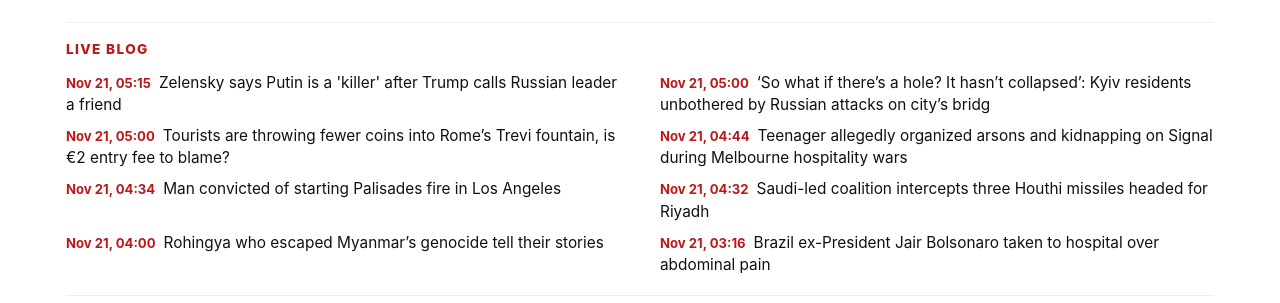
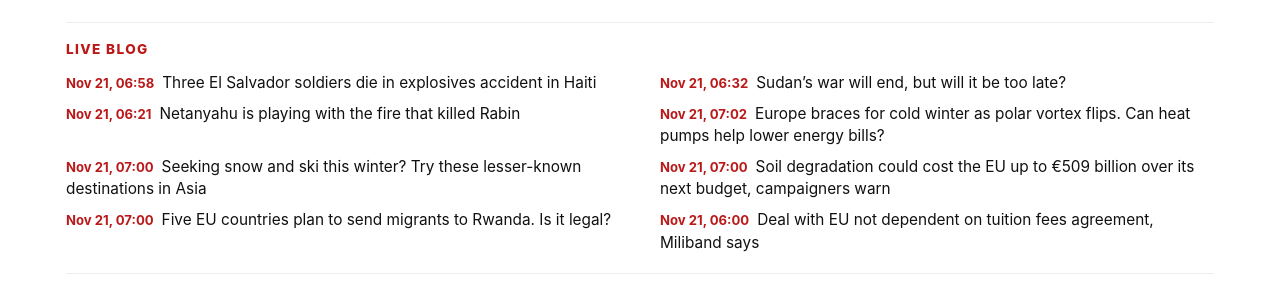
Before and after one commit to pintuguptaji/western-world-news, a plain HTML site: page index.html in a window 1280 px wide. Shown: the part 1405-1708 px from the top of the page. Drawn offline with Linux system fonts and the light colour scheme.

Commit message:
Auto-publish: 0 new stories, 2026-11-21

```diff
--- a/assets/js/content.js
+++ b/assets/js/content.js
@@ -880,43 +880,43 @@ window.WWN_DEFAULT_CONTENT = {
   ],
   "justIn": [
     {
-      "time": "Nov 21, 05:15",
-      "text": "Zelensky says Putin is a 'killer' after Trump calls Russian leader a friend",
+      "time": "Nov 21, 06:58",
+      "text": "Three El Salvador soldiers die in explosives accident in Haiti",
       "link": "live.html"
     },
     {
-      "time": "Nov 21, 05:00",
-      "text": "‘So what if there’s a hole? It hasn’t collapsed’: Kyiv residents unbothered by Russian attacks on city’s bridg",
+      "time": "Nov 21, 06:32",
+      "text": "Sudan’s war will end, but will it be too late?",
       "link": "live.html"
     },
     {
-      "time": "Nov 21, 05:00",
-      "text": "Tourists are throwing fewer coins into Rome’s Trevi fountain, is €2 entry fee to blame?",
+      "time": "Nov 21, 06:21",
+      "text": "Netanyahu is playing with the fire that killed Rabin",
       "link": "live.html"
     },
     {
-      "time": "Nov 21, 04:44",
-      "text": "Teenager allegedly organized arsons and kidnapping on Signal during Melbourne hospitality wars",
+      "time": "Nov 21, 07:02",
+      "text": "Europe braces for cold winter as polar vortex flips. Can heat pumps help lower energy bills?",
       "link": "live.html"
     },
     {
-      "time": "Nov 21, 04:34",
-      "text": "Man convicted of starting Palisades fire in Los Angeles",
+      "time": "Nov 21, 07:00",
+      "text": "Seeking snow and ski this winter? Try these lesser-known destinations in Asia",
       "link": "live.html"
     },
     {
-      "time": "Nov 21, 04:32",
-      "text": "Saudi-led coalition intercepts three Houthi missiles headed for Riyadh",
+      "time": "Nov 21, 07:00",
+      "text": "Soil degradation could cost the EU up to €509 billion over its next budget, campaigners warn",
       "link": "live.html"
     },
     {
-      "time": "Nov 21, 04:00",
-      "text": "Rohingya who escaped Myanmar’s genocide tell their stories",
+      "time": "Nov 21, 07:00",
+      "text": "Five EU countries plan to send migrants to Rwanda. Is it legal?",
       "link": "live.html"
     },
     {
-      "time": "Nov 21, 03:16",
-      "text": "Brazil ex-President Jair Bolsonaro taken to hospital over abdominal pain",
+      "time": "Nov 21, 06:00",
+      "text": "Deal with EU not dependent on tuition fees agreement, Miliband says",
       "link": "live.html"
     }
   ],
--- a/index.html
+++ b/index.html
@@ -86,7 +86,7 @@
 
 <section class="liveblog-strip" aria-label="Live blog">
 <h2 class="liveblog-label">Live Blog</h2>
-<ul id="just-in-list" class="liveblog-list"><li><time>Nov 21, 05:15</time><a href="live.html">Zelensky says Putin is a 'killer' after Trump calls Russian leader a friend</a></li><li><time>Nov 21, 05:00</time><a href="live.html">‘So what if there’s a hole? It hasn’t collapsed’: Kyiv residents unbothered by Russian attacks on city’s bridg</a></li><li><time>Nov 21, 05:00</time><a href="live.html">Tourists are throwing fewer coins into Rome’s Trevi fountain, is €2 entry fee to blame?</a></li><li><time>Nov 21, 04:44</time><a href="live.html">Teenager allegedly organized arsons and kidnapping on Signal during Melbourne hospitality wars</a></li><li><time>Nov 21, 04:34</time><a href="live.html">Man convicted of starting Palisades fire in Los Angeles</a></li><li><time>Nov 21, 04:32</time><a href="live.html">Saudi-led coalition intercepts three Houthi missiles headed for Riyadh</a></li><li><time>Nov 21, 04:00</time><a href="live.html">Rohingya who escaped Myanmar’s genocide tell their stories</a></li><li><time>Nov 21, 03:16</time><a href="live.html">Brazil ex-President Jair Bolsonaro taken to hospital over abdominal pain</a></li></ul>
+<ul id="just-in-list" class="liveblog-list"><li><time>Nov 21, 06:58</time><a href="live.html">Three El Salvador soldiers die in explosives accident in Haiti</a></li><li><time>Nov 21, 06:32</time><a href="live.html">Sudan’s war will end, but will it be too late?</a></li><li><time>Nov 21, 06:21</time><a href="live.html">Netanyahu is playing with the fire that killed Rabin</a></li><li><time>Nov 21, 07:02</time><a href="live.html">Europe braces for cold winter as polar vortex flips. Can heat pumps help lower energy bills?</a></li><li><time>Nov 21, 07:00</time><a href="live.html">Seeking snow and ski this winter? Try these lesser-known destinations in Asia</a></li><li><time>Nov 21, 07:00</time><a href="live.html">Soil degradation could cost the EU up to €509 billion over its next budget, campaigners warn</a></li><li><time>Nov 21, 07:00</time><a href="live.html">Five EU countries plan to send migrants to Rwanda. Is it legal?</a></li><li><time>Nov 21, 06:00</time><a href="live.html">Deal with EU not dependent on tuition fees agreement, Miliband says</a></li></ul>
 </section>
 
 <h2 class="section-head">Europe</h2><div class="card-grid four" data-section-block data-section="europe"><article class="card">
```
Also changed, not shown: data/articles.json.
